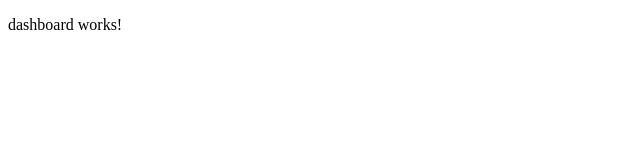
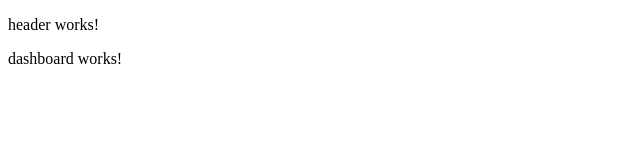
Before and after one commit to GilbertAurel/pokedex-angular, an Angular app: page / in a window 1280 px wide. Shown: the top 160 px of the page, without its empty margins (0-640 px from the left). Built offline with nearby package versions, Linux system fonts and the light colour scheme.

Commit message:
feat: add initialization for header component

```diff
--- a/src/app/app.component.html
+++ b/src/app/app.component.html
@@ -1 +1,4 @@
-<router-outlet></router-outlet>
+<div>
+  <app-header></app-header>
+  <router-outlet></router-outlet>
+</div>
--- a/src/app/app.module.ts
+++ b/src/app/app.module.ts
@@ -4,11 +4,13 @@
 import { AppRoutingModule } from './app-routing.module';
 import { AppComponent } from './app.component';
 import { DashboardComponent } from './pages/dashboard/dashboard.component';
+import { HeaderComponent } from './components/header/header.component';
 
 @NgModule({
   declarations: [
     AppComponent,
-    DashboardComponent
+    DashboardComponent,
+    HeaderComponent
   ],
   imports: [
     BrowserModule,
--- /dev/null
+++ b/src/app/components/header/header.component.html
@@ -0,0 +1 @@
+<p>header works!</p>
```
Also changed, not shown: src/app/components/header/header.component.ts (added, +10 -0 lines), src/app/components/header/header.component.scss (added), 1 other file (tests, documents, lock files or other folders).
